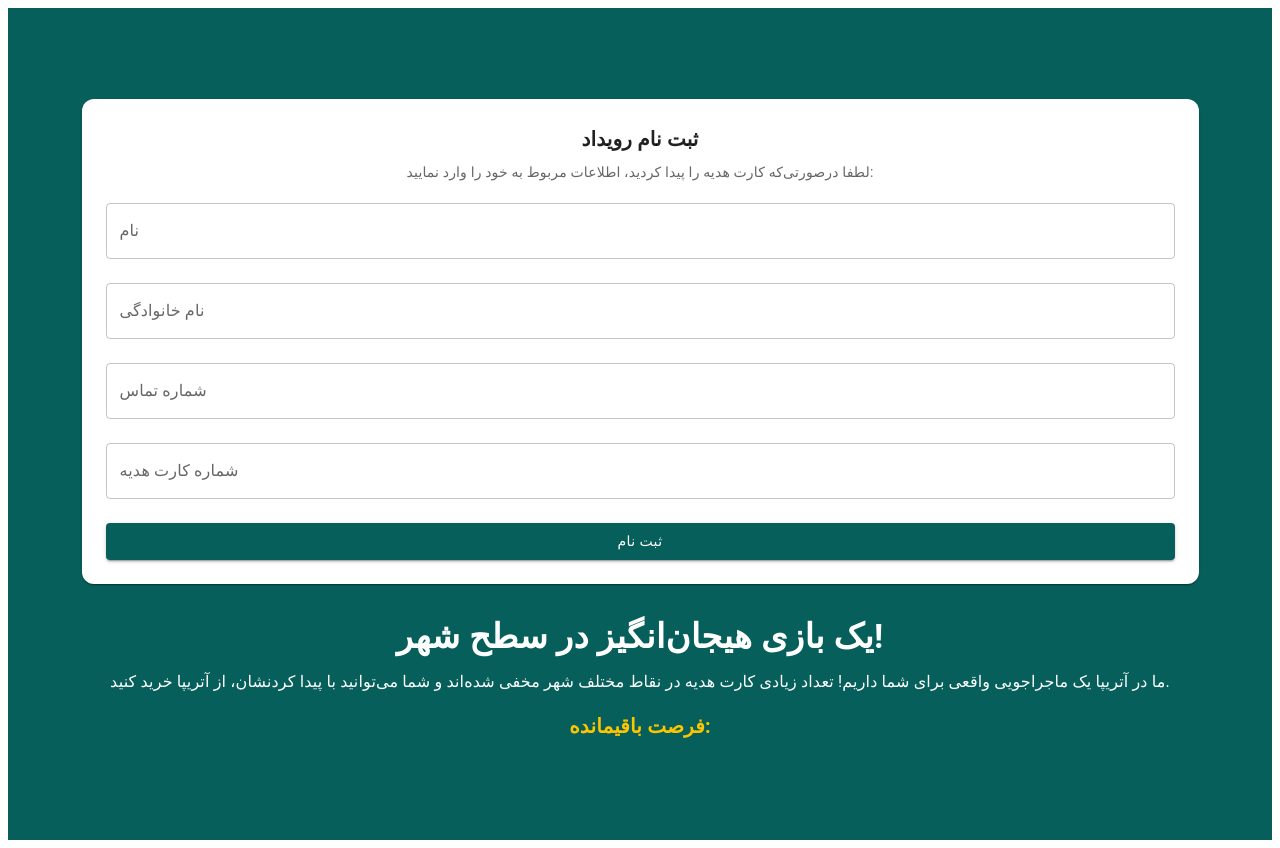
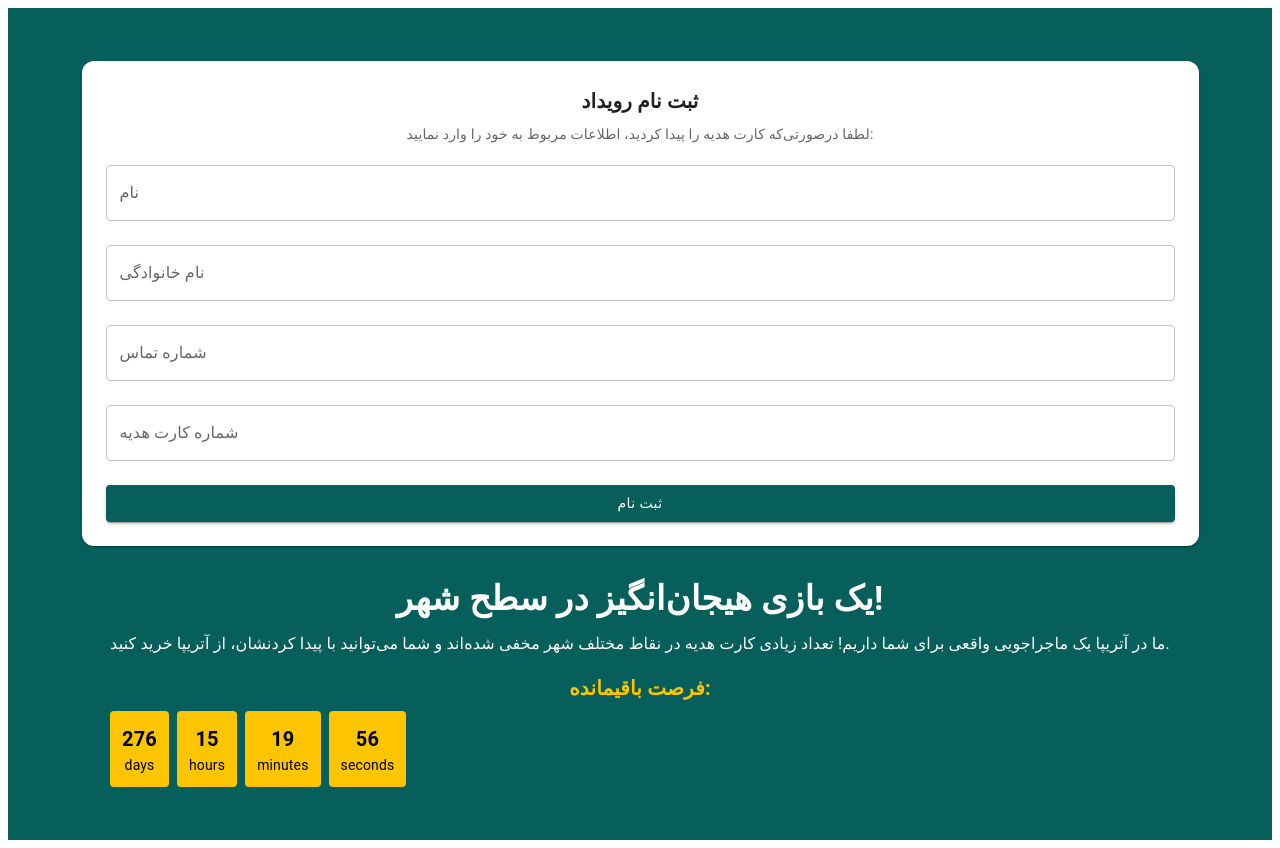
Before and after one commit to dylogedyloge/event, a React (Create React App) app: page / in a window 1280 px wide. Built offline with nearby package versions, Linux system fonts and the light colour scheme.

Commit message:
update event registration target date and improve time left display logic

```diff
--- a/src/Event.jsx
+++ b/src/Event.jsx
@@ -3,7 +3,7 @@ import { Container, Card, CardContent, TextField, Button, Typography, Grid, Box
 
 const EventRegistration = () => {
   const calculateTimeLeft = () => {
-    const targetDate = new Date("2024-12-31T23:59:59").getTime();
+    const targetDate = new Date("2025-12-31T23:59:59").getTime(); // Updated to future date
     const now = new Date().getTime();
     const difference = targetDate - now;
 
@@ -62,14 +62,25 @@ const EventRegistration = () => {
             <Typography variant="h6" fontWeight="bold" color="#FDC500" gutterBottom>
               فرصت باقیمانده:
             </Typography>
+            {Object.keys(timeLeft).length > 0 ? (
               <Box display="flex" gap={1}>
                 {Object.keys(timeLeft).map((key) => (
-                <Box key={key} sx={{ backgroundColor: "#FDC500", color: "black", p: 1.5, borderRadius: 1, textAlign: "center" }}>
-                  <Typography variant="h6" fontWeight="bold">{timeLeft[key]}</Typography>
+                  <Box
+                    key={key}
+                    sx={{ backgroundColor: "#FDC500", color: "black", p: 1.5, borderRadius: 1, textAlign: "center" }}
+                  >
+                    <Typography variant="h6" fontWeight="bold">
+                      {timeLeft[key]}
+                    </Typography>
                     <Typography variant="body2">{key}</Typography>
                   </Box>
                 ))}
               </Box>
+            ) : (
+              <Typography variant="h6" color="white">
+                زمان رویداد به پایان رسیده است!
+              </Typography>
+            )}
           </Grid>
         </Grid>
       </Container>
```
Lines whose indentation alone changed are shown as unchanged.
